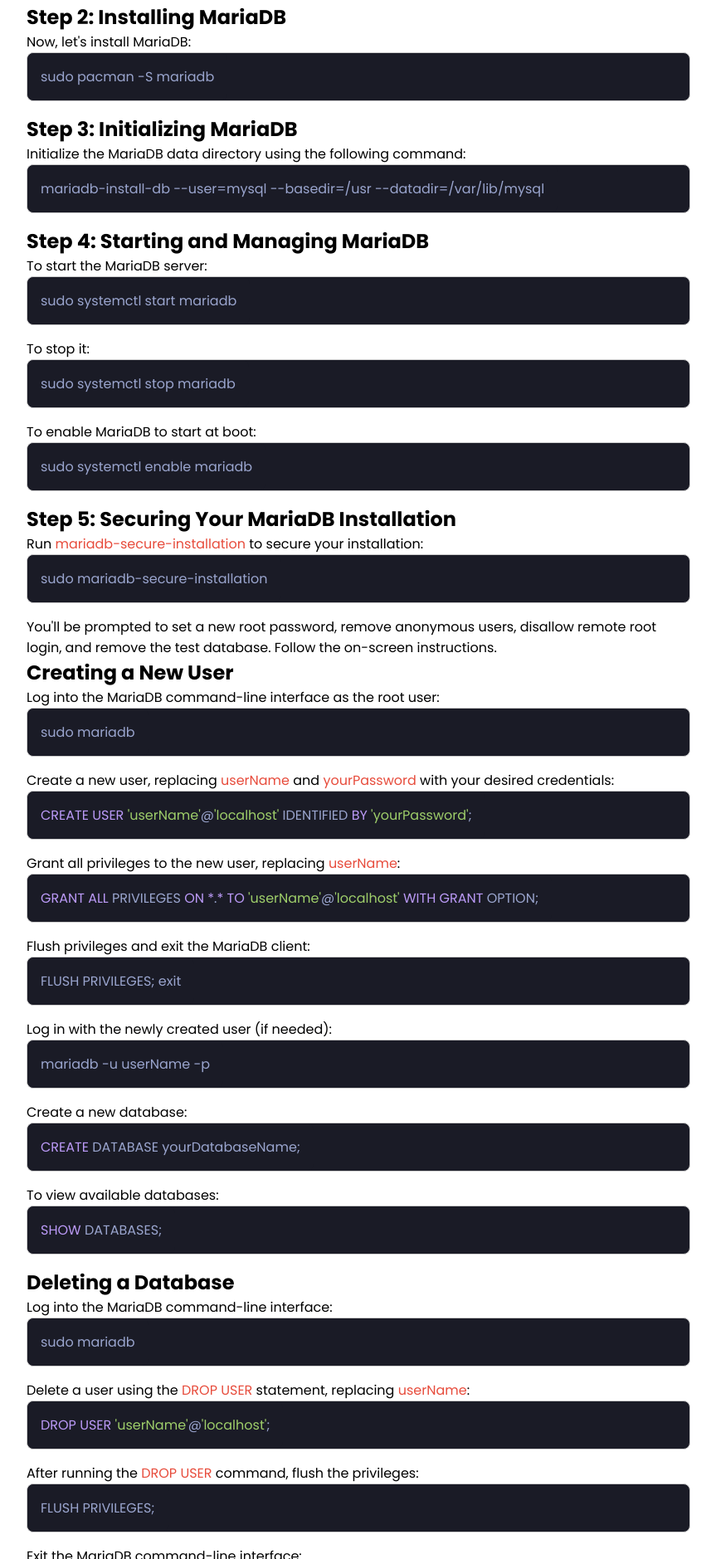
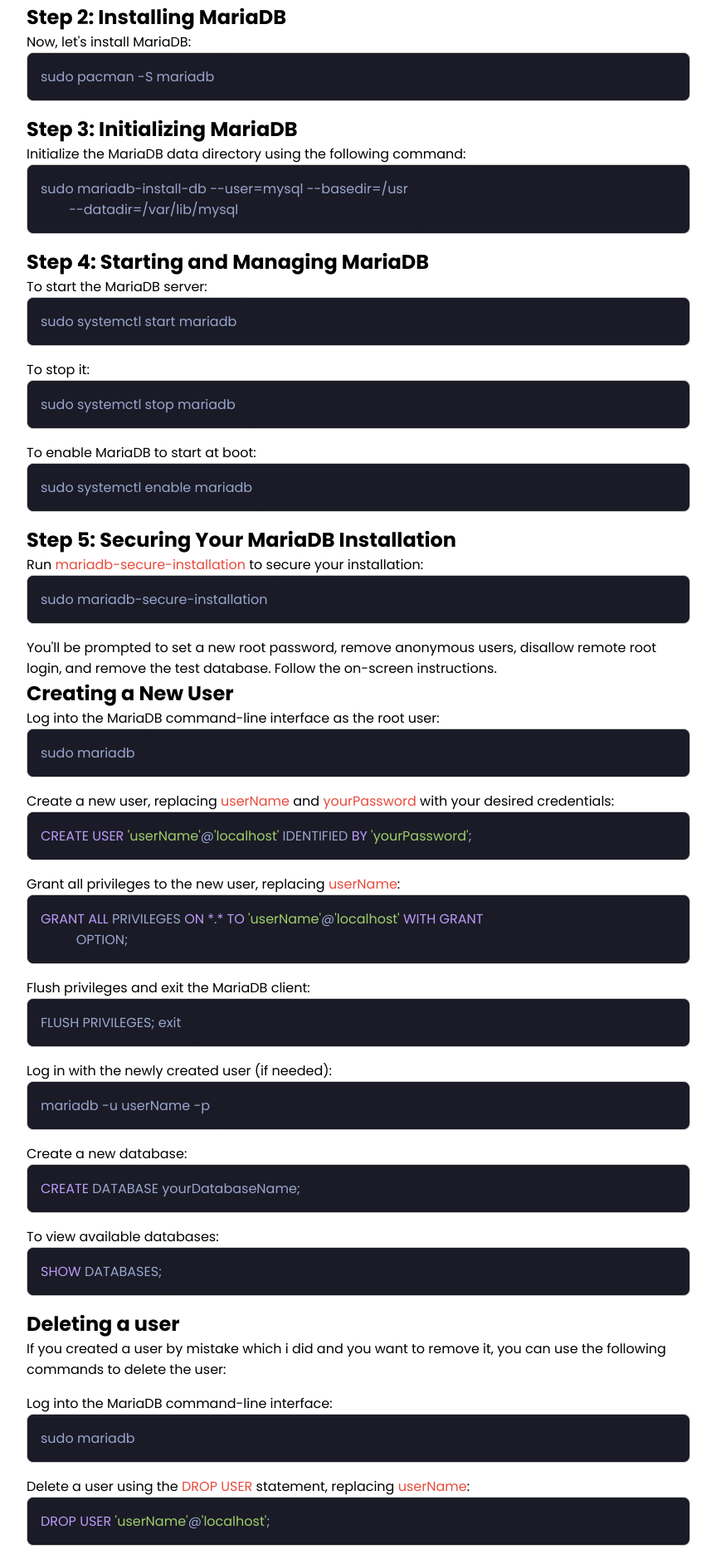
Before and after one commit to Oyinbra/Personal_Blog, a plain HTML site: page post/post-0003.html in a window 1280 px wide. Shown: the part 1073-2952 px from the top of the page at 83% size, without its empty margins (208-1071 px from the left). Drawn offline with nearby package versions, Linux system fonts and the light colour scheme.

Commit message:
⚡ Minor Updates

```diff
--- a/post/post-0003.html
+++ b/post/post-0003.html
@@ -88,7 +88,8 @@
     <li>Initialize the MariaDB data directory using the following command:</li>
 
     <pre style="tab-size: 4">
-      <code class="language-shell" id="code-bar">mariadb-install-db --user=mysql --basedir=/usr --datadir=/var/lib/mysql</code>
+      <code class="language-shell" id="code-bar">sudo mariadb-install-db --user=mysql --basedir=/usr
+        --datadir=/var/lib/mysql</code>
     </pre>
 
     <h2>Step 4: Starting and Managing MariaDB</h2>
@@ -140,7 +141,8 @@
       <li>Grant all privileges to the new user, replacing <code>userName</code>:</li>
 
       <pre style="tab-size: 4">
-        <code class="language-sql" id="code-bar">GRANT ALL PRIVILEGES ON *.* TO 'userName'@'localhost' WITH GRANT OPTION;</code>
+        <code class="language-sql" id="code-bar">GRANT ALL PRIVILEGES ON *.* TO 'userName'@'localhost' WITH GRANT
+          OPTION;</code>
       </pre>
 
       <li>Flush privileges and exit the MariaDB client:</li>
@@ -168,7 +170,9 @@
         <code class="language-sql" id="code-bar">SHOW DATABASES;</code>
       </pre>
 
-      <h2>Deleting a Database</h2>
+      <h2>Deleting a user</h2>
+      <p>If you created a user by mistake which i did and you want to remove it, you can use the following commands to
+        delete the user:</p>
       <ol>
         <li>Log into the MariaDB command-line interface:</li>
         <pre style="tab-size: 4">
```
